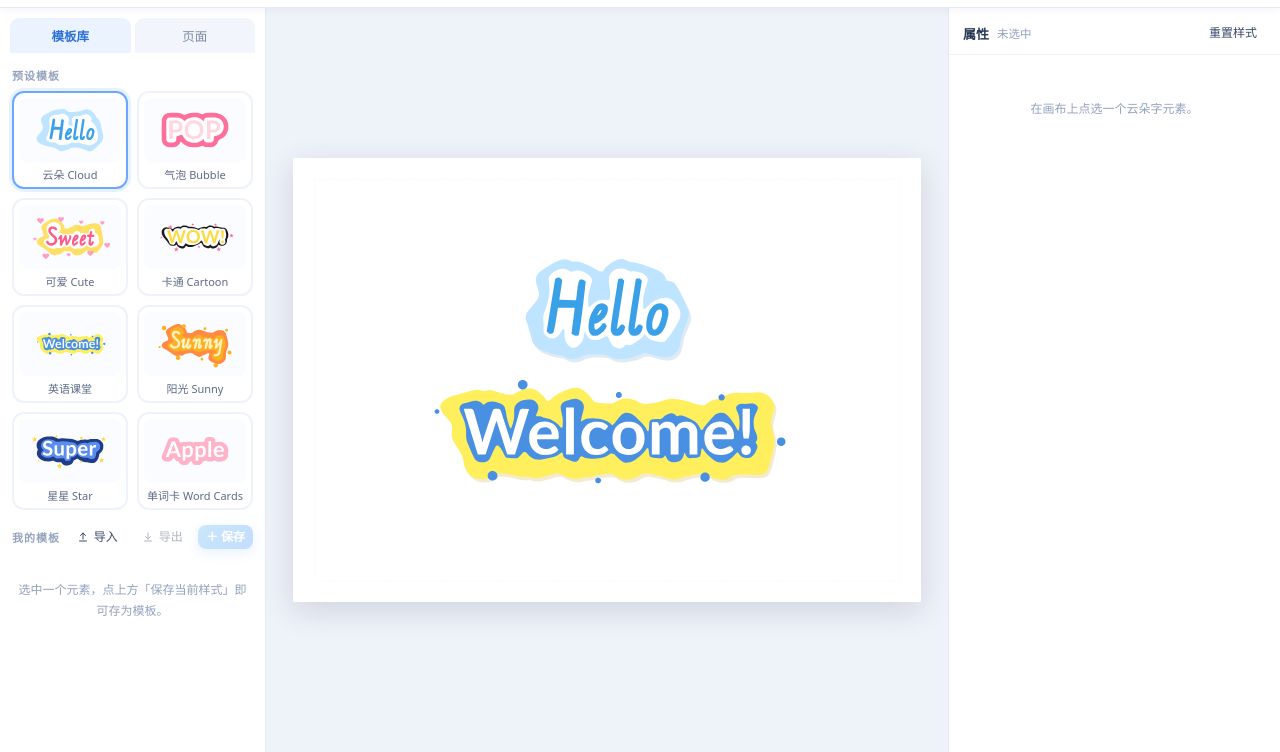
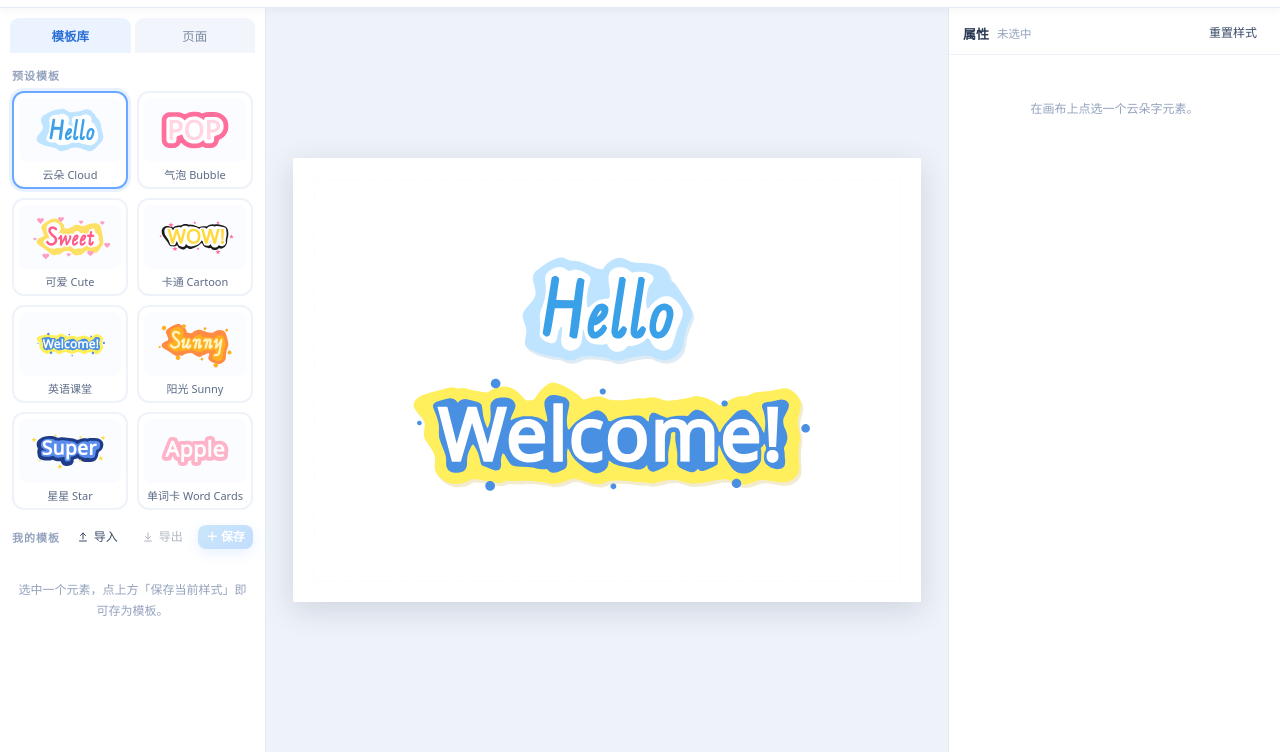
Before and after one commit to jack-thegeek/cloud-letter, a plain HTML site: page index.html in a window 1280 px wide. Shown: the part 48-800 px from the top of the page. Drawn offline with Linux system fonts and the light colour scheme.

Commit message:
feat: 字号上限按 A4 定为 320，预设模板统一 130，下架圆体并入思源黑体

```diff
--- a/index.html
+++ b/index.html
@@ -327,12 +327,11 @@ const A4 = { w: 210 * PXMM, h: 297 * PXMM };
 
 /* ---------------- 字体 ---------------- */
 const FONTS = {
-  round: { name: '圆体', stack: '"Arial Rounded MT Bold","Varela Round",Nunito,"Trebuchet MS","Segoe UI",sans-serif' },
   hand: { name: '手写体', stack: "'CLHand',cursive" },
   noto: { name: '思源黑体', stack: "'CLNoto',sans-serif" },
   sys: { name: '系统默认', stack: 'system-ui,-apple-system,"Segoe UI",Roboto,"Helvetica Neue",Arial,sans-serif' }
 };
-const fontStack = st => (FONTS[st.font] || FONTS.round).stack;
+const fontStack = st => (FONTS[st.font] || FONTS.hand).stack;
 const LINE_HEIGHT = 1.12;   /* 多行固定行距 */
 const fontCSS = (st, px) => (st.weight || 900) + ' ' + px + 'px ' + fontStack(st);
 
@@ -752,48 +751,48 @@ const STYLE_KEYS = Object.keys(DEFAULT_STYLE);
 function pruneStyle(st) {
   if (!st || typeof st !== 'object') return st;
   Object.keys(st).forEach(k => { if (STYLE_KEYS.indexOf(k) < 0) delete st[k]; });
-  if (st.font && !FONTS[st.font]) st.font = 'round';
+  if (st.font && !FONTS[st.font]) st.font = 'noto';   /* 已下架的「圆体」并入思源黑体 */
   return st;
 }
 const T = (id, name, text, style) => ({ id, name, text, style });
 const TEMPLATES = [
   T('cloud', '云朵 Cloud', 'Hello', {
-    font: 'hand', size: 121, outline: 'cloud', bumpSize: 57, bumpAmp: 0.22,
+    font: 'hand', size: 130, outline: 'cloud', bumpSize: 57, bumpAmp: 0.22,
     fill: '#3aa0e8', innerColor: '#ffffff', innerWidth: 13, outerColor: '#bfe4ff', outerWidth: 34,
     shadow: true, shadowColor: '#4a90c2', shadowAlpha: 0.18
   }),
   T('bubble', '气泡 Bubble', 'POP', {
-    font: 'round', weight: 900, size: 129, outline: 'rounded', bumpSize: 60, bumpAmp: 0.08,
+    font: 'noto', weight: 900, size: 130, outline: 'rounded', bumpSize: 60, bumpAmp: 0.08,
     fill: '#ffd6e2', innerColor: '#ffffff', innerWidth: 11, outerColor: '#ff6f9c', outerWidth: 26,
     shadow: true, shadowColor: '#ff6f9c', shadowAlpha: 0.3
   }),
   T('cute', '可爱 Cute', 'Sweet', {
-    font: 'hand', size: 113, outline: 'cloud', bumpSize: 49, bumpAmp: 0.24,
+    font: 'hand', size: 130, outline: 'cloud', bumpSize: 49, bumpAmp: 0.24,
     fill: '#ff5c8a', innerColor: '#ffffff', innerWidth: 11, outerColor: '#ffe066', outerWidth: 28,
     deco: 'hearts', decoColor: '#ff9ec4', shadow: true, shadowColor: '#d99ab0', shadowAlpha: 0.25
   }),
   T('cartoon', '卡通 Cartoon', 'WOW!', {
-    font: 'round', weight: 900, size: 129, outline: 'cloud', bumpSize: 76, bumpAmp: 0.26,
+    font: 'noto', weight: 900, size: 130, outline: 'cloud', bumpSize: 76, bumpAmp: 0.26,
     fill: '#ffd93d', innerColor: '#ffffff', innerWidth: 13, outerColor: '#1b1b1b', outerWidth: 21,
     deco: 'stars', decoColor: '#ff6f9c', shadow: true, shadowColor: '#1b1b1b', shadowAlpha: 0.22
   }),
   T('classroom', '英语课堂', 'Welcome!', {
-    font: 'round', size: 113, outline: 'cloud', bumpSize: 53, bumpAmp: 0.24,
+    font: 'noto', size: 130, outline: 'cloud', bumpSize: 53, bumpAmp: 0.24,
     fill: '#ffffff', innerColor: '#4a90e2', innerWidth: 11, outerColor: '#ffef5c', outerWidth: 36,
     deco: 'dots', decoColor: '#4a90e2', shadow: true, shadowColor: '#c9a227', shadowAlpha: 0.22
   }),
   T('sunny', '阳光 Sunny', 'Sunny', {
-    font: 'hand', size: 121, outline: 'cloud', bumpSize: 49, bumpAmp: 0.24,
+    font: 'hand', size: 130, outline: 'cloud', bumpSize: 49, bumpAmp: 0.24,
     fill: '#fff3c4', innerColor: '#ffb020', innerWidth: 11, outerColor: '#ff8c42', outerWidth: 26,
     deco: 'dots', decoColor: '#ffb020', shadow: true, shadowColor: '#d97b1a', shadowAlpha: 0.25
   }),
   T('navy', '星星 Star', 'Super', {
-    font: 'round', weight: 900, size: 113, outline: 'irregular', bumpSize: 60, bumpAmp: 0.3,
+    font: 'noto', weight: 900, size: 130, outline: 'irregular', bumpSize: 60, bumpAmp: 0.3,
     fill: '#ffffff', innerColor: '#5b8def', innerWidth: 11, outerColor: '#1f3c88', outerWidth: 26,
     deco: 'stars', decoColor: '#ffd93d', shadow: true, shadowColor: '#12224d', shadowAlpha: 0.3
   }),
   T('wordcards', '单词卡 Word Cards', 'Apple', {
-    font: 'round', size: 76, outline: 'rounded', bumpSize: 38, bumpAmp: 0,
+    font: 'noto', size: 130, outline: 'rounded', bumpSize: 38, bumpAmp: 0,
     fill: '#ffffff', innerColor: '#ffffff', innerWidth: 0, outerColor: '#ffb3c9', outerWidth: 15,
     shadow: true, shadowColor: '#c98aa0', shadowAlpha: 0.2
   })
@@ -1332,7 +1331,9 @@ function syncInspector() {
   if (multi) h += '<p class="hint" style="padding:2px 2px 10px;text-align:left">已选中 ' + state.selected.length + ' 个元素，参数会一起修改；文字内容请逐个编辑。</p>';
   else h += '<textarea id="txtInput" maxlength="300" aria-label="文字内容" placeholder="输入英文单词、短语或句子">' + st.text + '</textarea><div id="txtCount" class="txt-count">' + st.text.length + '/300</div>';
   h += row('字体', '<select data-key="font">' + Object.keys(FONTS).map(k => '<option value="' + k + '"' + (getVal('font') === k ? ' selected' : '') + '>' + FONTS[k].name + '</option>').join('') + '</select>', true);
-  h += row('字号', stepper({ key: 'size', value: getVal('size'), min: 30, max: 450, step: 1, unit: 'px' }), true);
+  /* 字号上限按 A4 横向纸张推导：100% 缩放下，3 个汉字刚好占满可打印宽度（1046px）
+     再大请用「缩放」：字号每变一档都要重算几何，缩放是纯变换 */
+  h += row('字号', stepper({ key: 'size', value: getVal('size'), min: 30, max: 320, step: 1, unit: 'px' }), true);
   h += row('字重', '<div class="seg" data-key="weight">' + [[400, '常规'], [700, '粗'], [900, '超粗']].map(([v, t]) => '<button data-val="' + v + '" class="' + (getVal('weight') === v ? 'on' : '') + '">' + t + '</button>').join('') + '</div>', true);
   h += row('字间距', stepper({ key: 'letterSpacing', value: getVal('letterSpacing'), min: -0.05, max: 0.4, step: 0.01, dec: 2, unit: 'em' }), true);
 
@@ -2256,7 +2257,7 @@ function sanitizeStyle(raw, fixes) {
   if (!raw || typeof raw !== 'object') { if (fixes) fixes.push('style'); }
   const fix = (k, v) => { if (st[k] !== v) { if (fixes) fixes.push(k); st[k] = v; } };
   if (typeof st.text !== 'string') fix('text', 'Word');
-  fix('font', pick(st.font, Object.keys(FONTS), 'round'));
+  fix('font', pick(st.font, Object.keys(FONTS), 'noto'));
   fix('outline', pick(st.outline, ['cloud', 'bubble', 'rounded', 'irregular', 'stroke', 'none'], 'cloud'));
   fix('deco', pick(st.deco, ['none', 'dots', 'stars', 'hearts', 'confetti', 'flowers'], 'none'));
   fix('decoSeed', Math.floor(num(st.decoSeed, 0, 0, 4294967295)));
```
Also changed, not shown: index.min.html (+1 -1 lines), src/index.html (+14 -13 lines).
